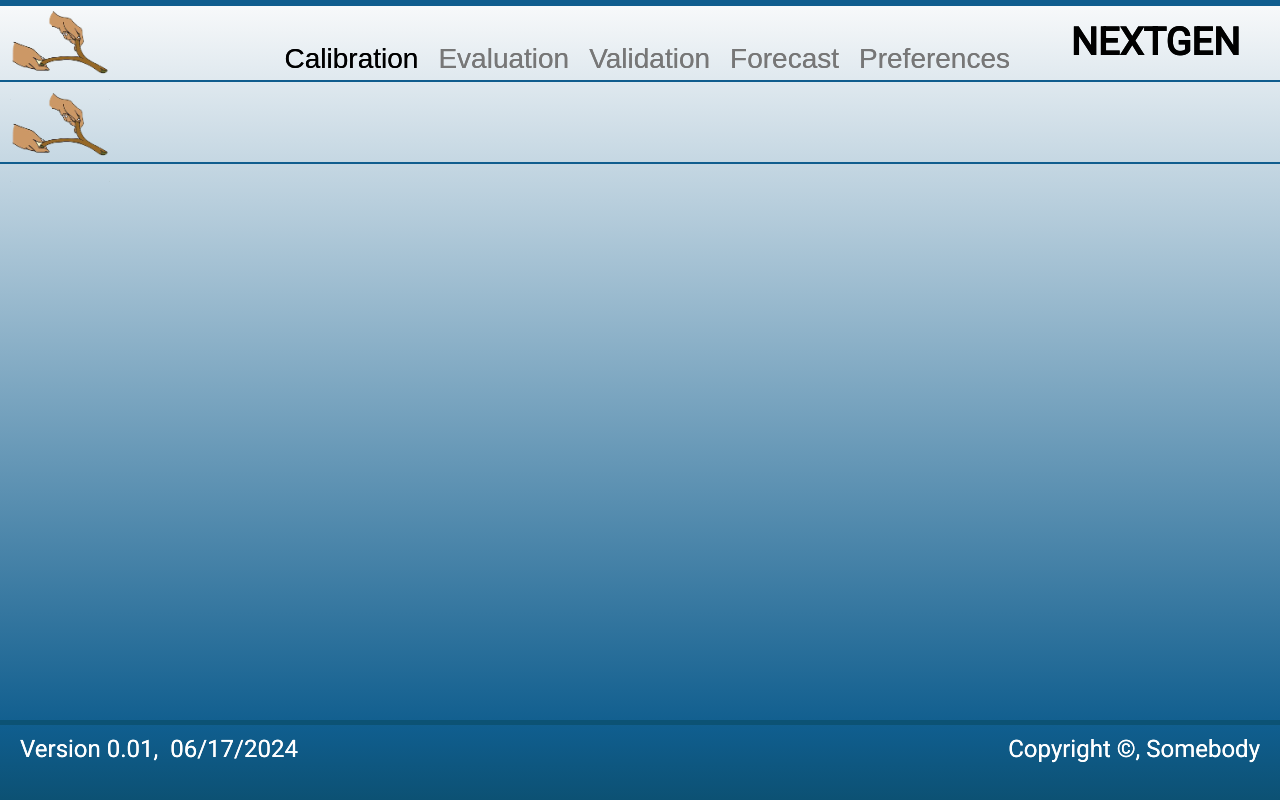
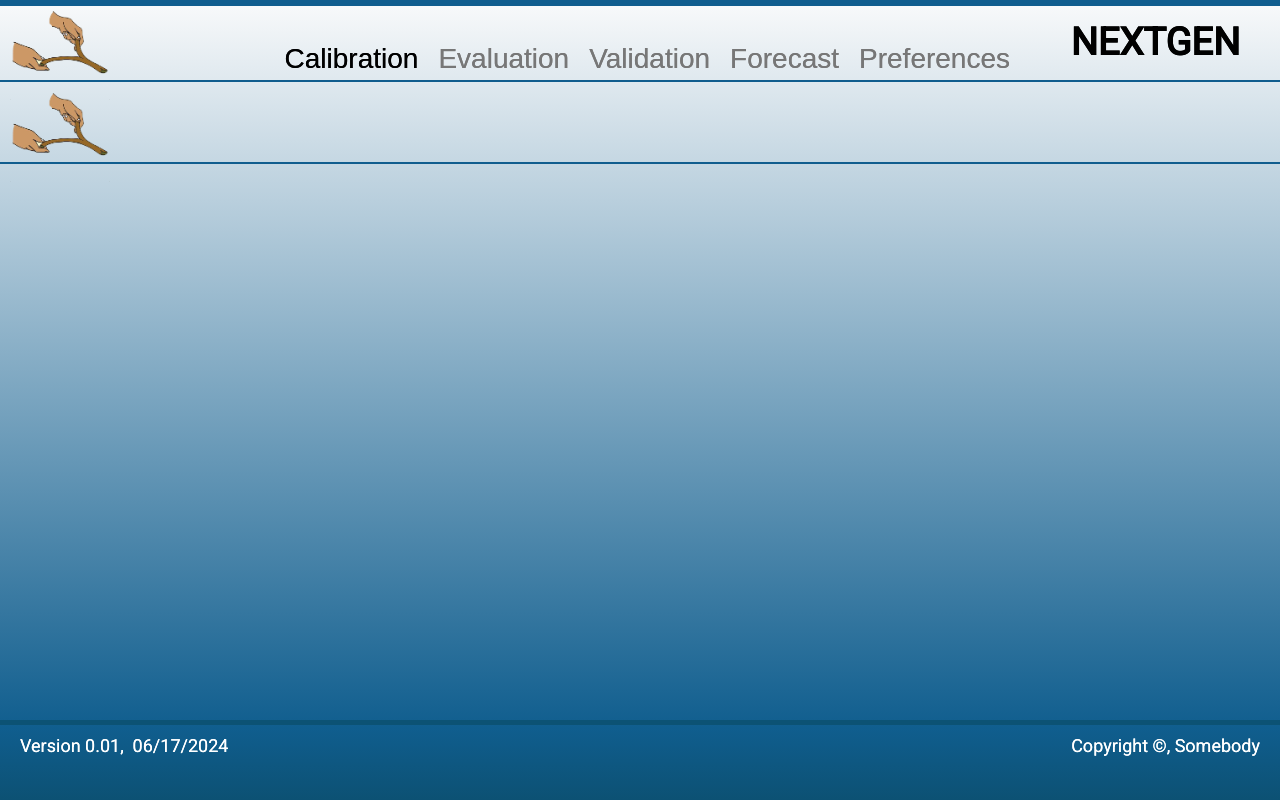
Before and after one commit to NOAA-OWP/ngencerf-ui, a Nuxt app: page /default in a window 1280 px wide. Built offline with nearby package versions, Linux system fonts and the light colour scheme.

Commit message:
Font smaller in footer

```diff
--- a/components/AppFooter.vue
+++ b/components/AppFooter.vue
@@ -21,7 +21,7 @@ const info = json;
 @import "@/assets/styles/styles.scss";
 
 #Footer {
-    font: 24px Roboto, sans-serif;
+    font: 18px Roboto, sans-serif;
     position: absolute;
     bottom: 0;
     width: 100%;
```
